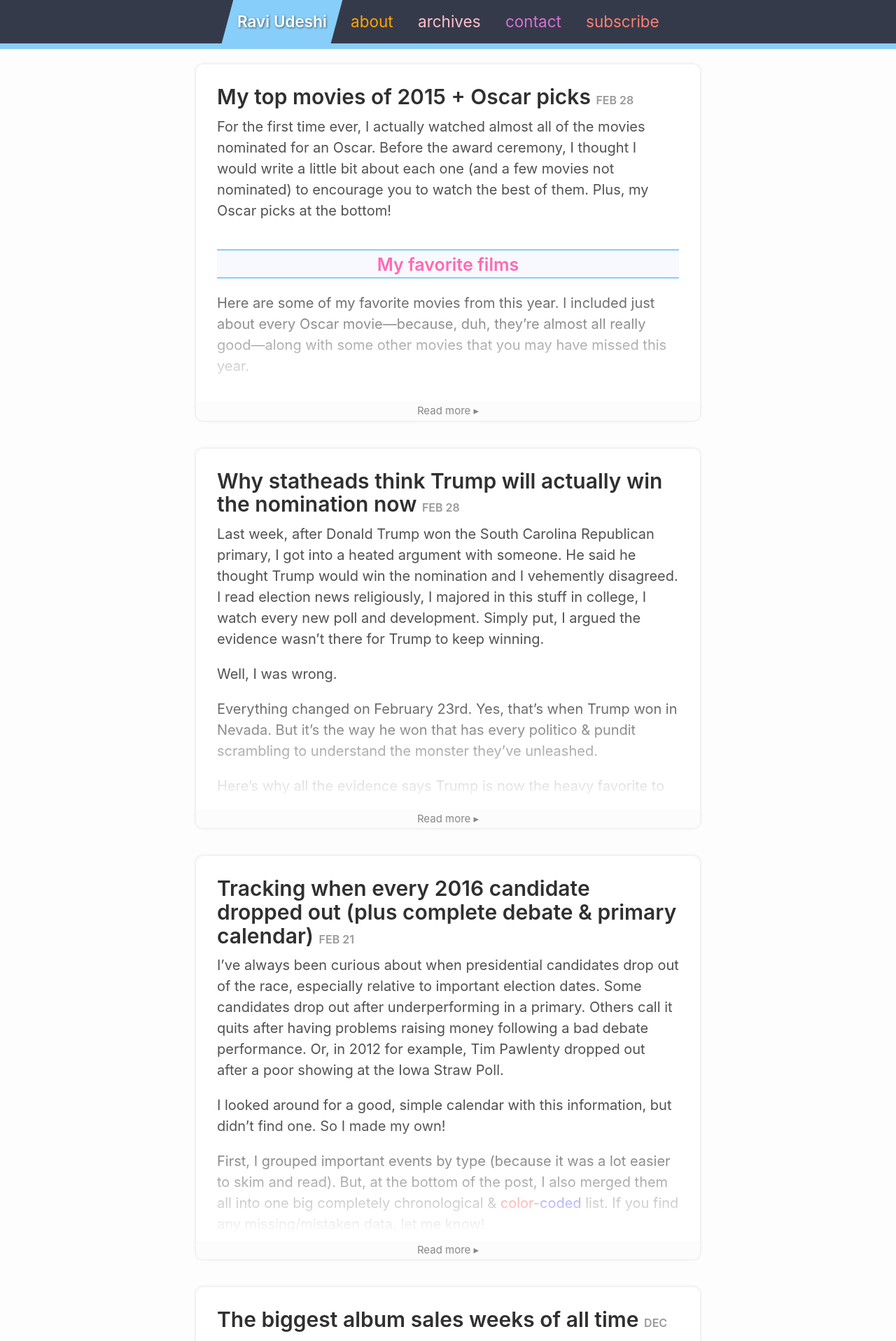
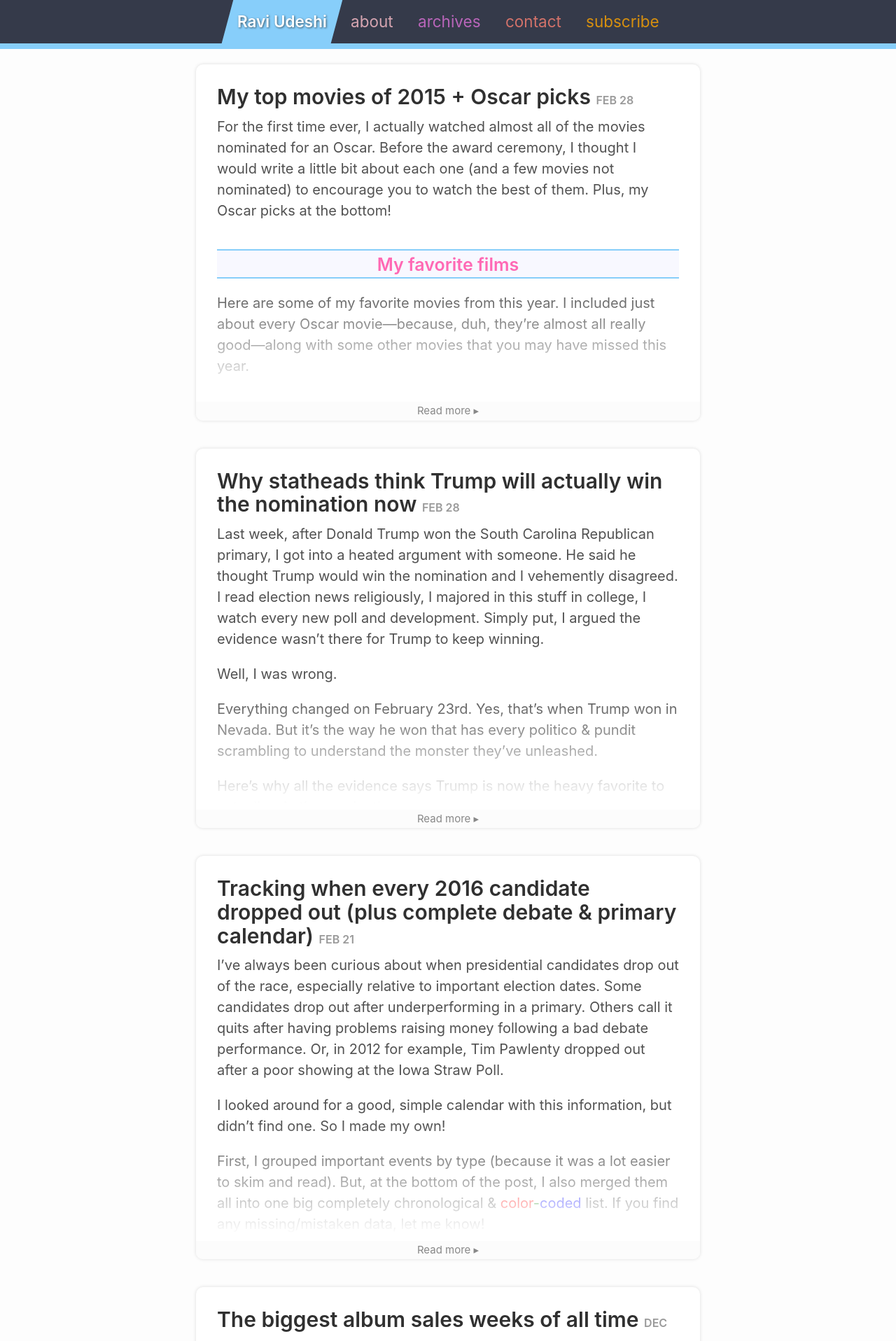
Before and after one commit to rkudeshi/rkudeshi.github.io, a Jekyll site: the page built from index.html, in a window 1280 px wide. Shown: the top 1916 px of the page at 70% size. Built offline with Jekyll 4.4.1, drawn with Linux system fonts in a browser that asks for light colours; the list of posts is cut into pages by our own code.

Commit message:
Try menu colors

```diff
--- a/_sass/_RAVI.scss
+++ b/_sass/_RAVI.scss
@@ -60,12 +60,12 @@ body {
     text-shadow: 1px 1px 3px rgba(0,0,0,0.6);
 }
 .masthead-menu {
-    opacity: 1;
+    opacity: 0.8;
 
-    &:nth-child(2) { color: orange; }
-    &:nth-child(3) { color: pink; }
-    &:nth-child(4) { color: orchid; }
-    &:nth-child(5) { color: salmon; }
+    &:nth-child(2) { color: pink; }
+    &:nth-child(3) { color: orchid; }
+    &:nth-child(4) { color: salmon; }
+    &:nth-child(5) { color: orange; }
 }
 
 
```
